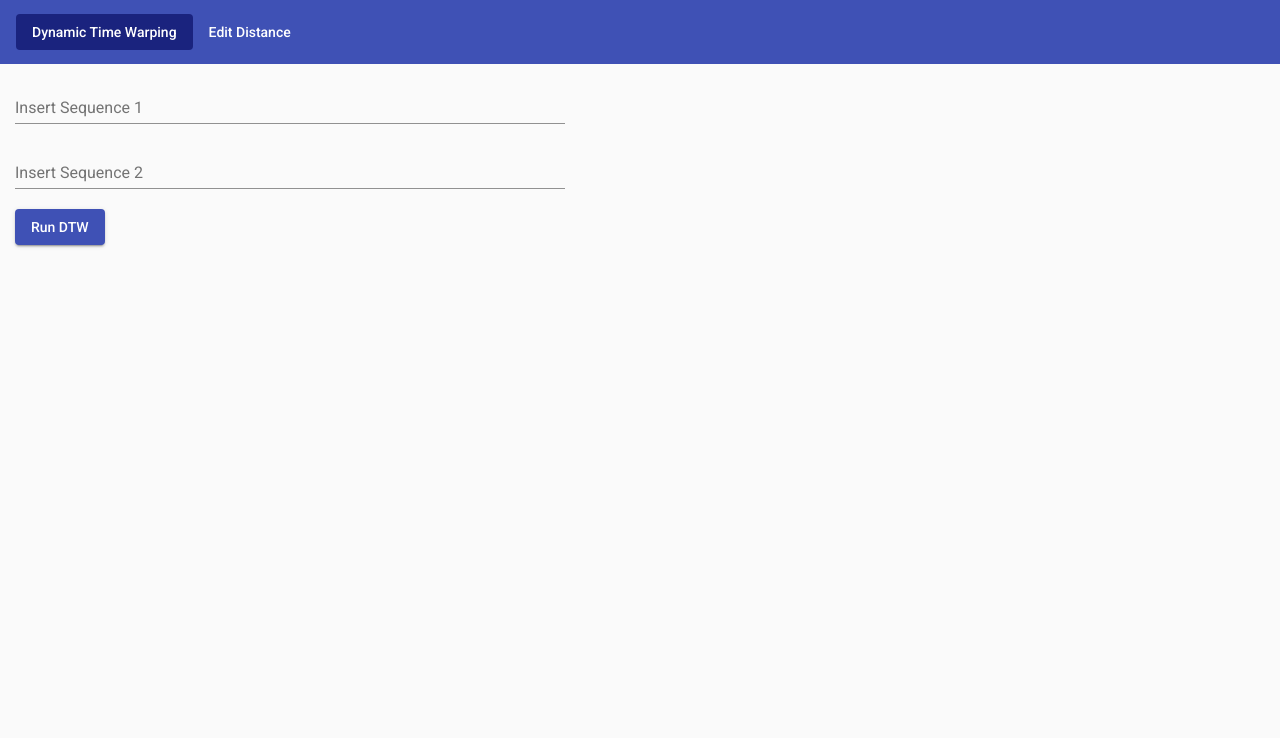
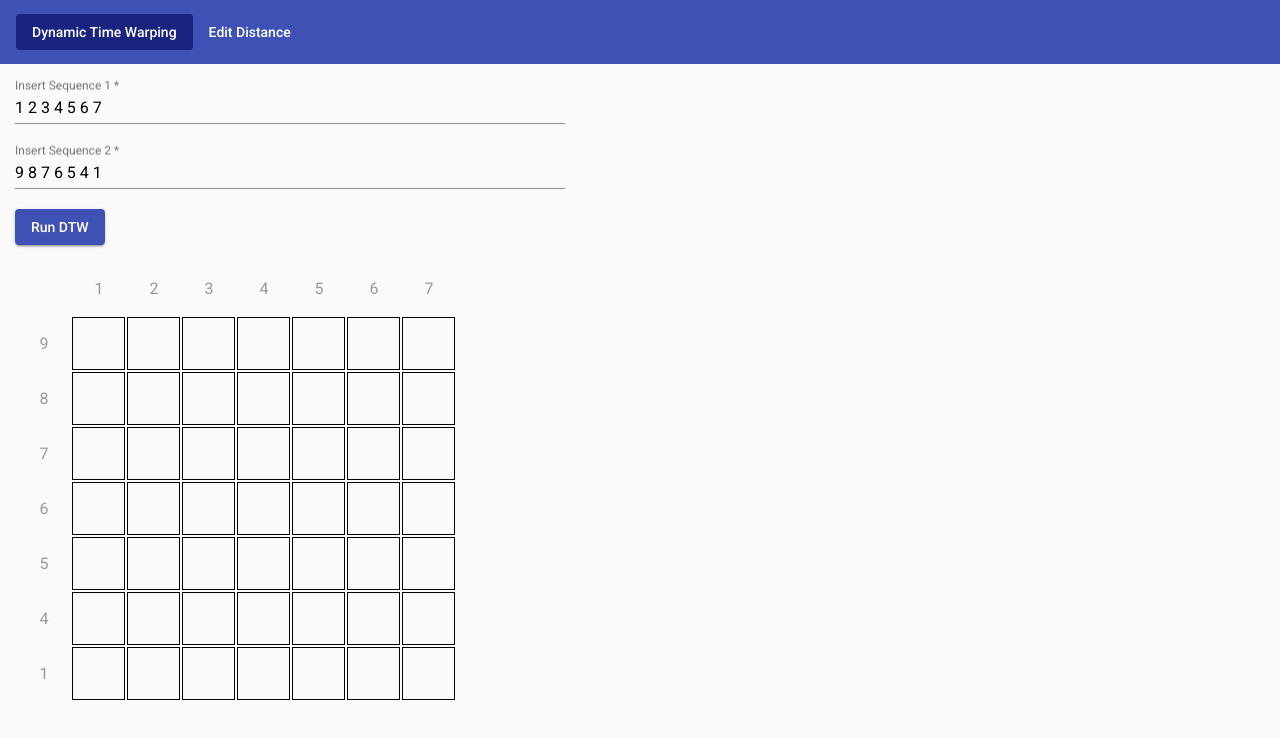
Before and after one commit to Dechukni/dtw-project, an Angular app: page /dtw in a window 1280 px wide. Both pictures are taken after a click on the button "Run DTW". Shown: the top 738 px of the page. Built offline with nearby package versions, Linux system fonts and the light colour scheme.

Commit message:
Initialize table

```diff
--- a/src/app/dtw/dtw.component.html
+++ b/src/app/dtw/dtw.component.html
@@ -9,3 +9,18 @@
     </div>
     <button type="submit" mat-raised-button color="primary">Run DTW</button>
 </form>
+
+<div class="visualizer">
+    <table>
+        <tr>
+            <td class="sequence-cell cell-corner"></td>
+            <td class="sequence-cell" *ngFor="let item of firstSequenceItems">
+                {{ item }}
+            </td>
+        </tr>
+        <tr *ngFor="let item of secondSequenceItems">
+            <td class="sequence-cell">{{ item }}</td>
+            <td *ngFor="let empty of firstSequenceItems"></td>
+        </tr>
+    </table>
+</div>
--- a/src/app/dtw/dtw.component.scss
+++ b/src/app/dtw/dtw.component.scss
@@ -1,3 +1,30 @@
+$box-size: 50px;
+$border: 1px solid black;
+
 form {
-    width: 550px;
+  width: 550px;
 }
+
+.visualizer {
+  margin-top: 15px;
+}
+
+table {
+    outline: 0;
+    border: none;
+
+    td {
+        border: $border
+    }
+
+    td.sequence-cell {
+        border: 1px transparent solid;
+        border-right: 0 #ddd solid;
+        border-bottom: 0 #ddd solid;
+        color: #999;
+        min-width: $box-size;
+        line-height: $box-size;
+        text-align: center;
+        vertical-align: middle;
+    }
+}
--- a/src/app/dtw/dtw.component.ts
+++ b/src/app/dtw/dtw.component.ts
@@ -1,5 +1,5 @@
-import { Component, OnInit, ChangeDetectionStrategy } from '@angular/core';
-import { FormGroup, FormBuilder } from '@angular/forms';
+import { Component, OnInit, ChangeDetectionStrategy, ChangeDetectorRef } from '@angular/core';
+import { FormGroup, FormBuilder, Validators } from '@angular/forms';
 
 @Component({
   selector: 'app-dtw',
@@ -9,8 +9,11 @@ import { FormGroup, FormBuilder } from '@angular/forms';
 })
 export class DTWComponent implements OnInit {
   form: FormGroup;
+  firstSequenceItems: Array<number>;
+  secondSequenceItems: Array<number>;
 
-  constructor(private readonly fb: FormBuilder) { }
+  constructor(private readonly fb: FormBuilder,
+              private readonly cdr: ChangeDetectorRef) { }
 
   ngOnInit() {
     this.form = this.buildForm();
@@ -18,13 +21,22 @@ export class DTWComponent implements OnInit {
 
   buildForm() {
     return this.fb.group({
-      firstSequence: [null],
-      secondSequence: [null]
+      firstSequence: ['1 2 3 4 5 6 7', Validators.required],
+      secondSequence: ['9 8 7 6 5 4 1', Validators.required]
     })
   }
 
   runDtw() {
-    console.log('Run DTW', this.form.value);
+    if (this.form.valid) {
+      this.firstSequenceItems = this.formValueToArray(this.form.value.firstSequence);
+      this.secondSequenceItems = this.formValueToArray(this.form.value.secondSequence);
+      this.cdr.markForCheck();
+    }
+  }
+
+  private formValueToArray(value: string): Array<number> {
+    return value.split(' ')
+      .map(item => parseInt(item));
   }
 
 }
```
